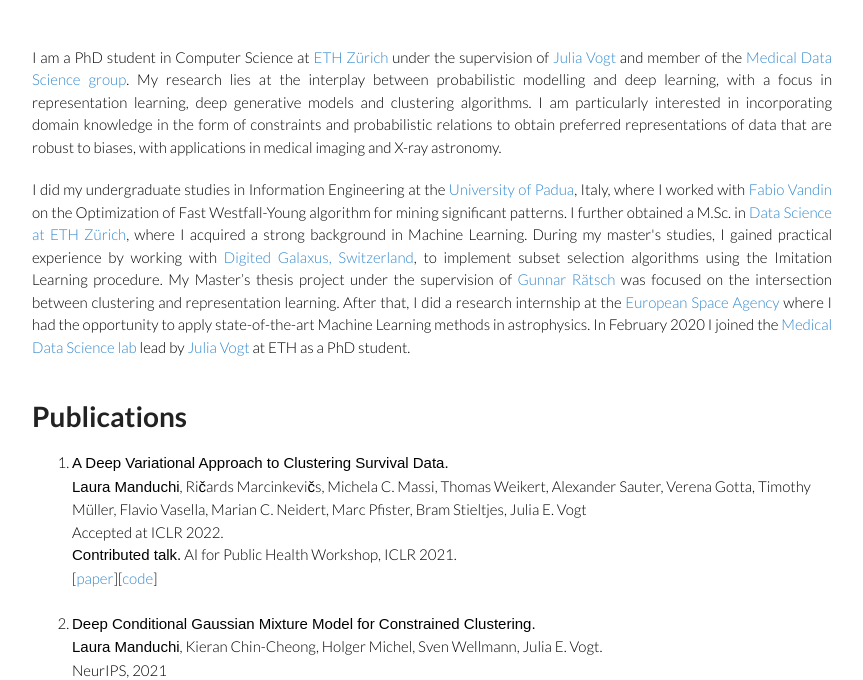
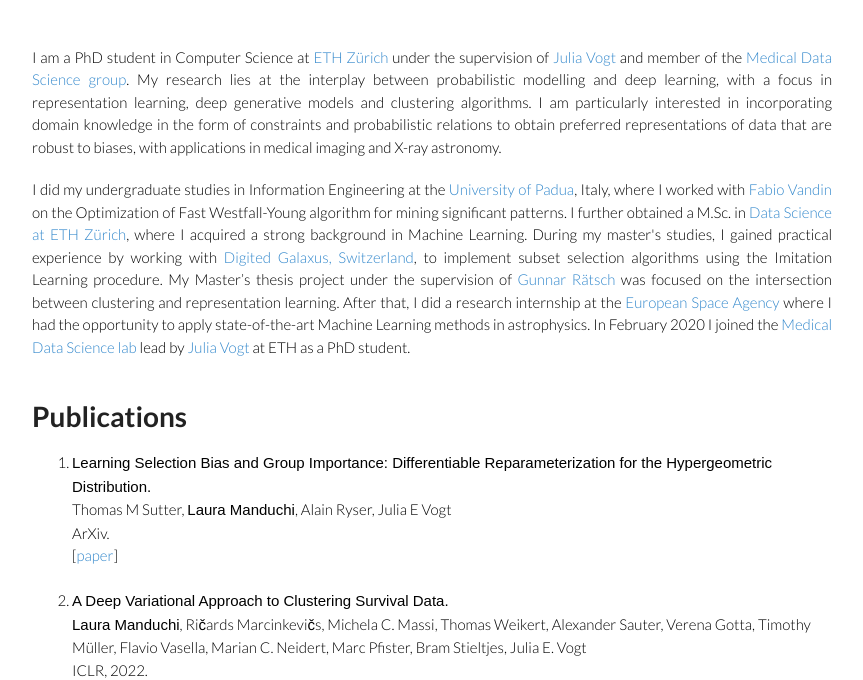
Before and after one commit to lauramanduchi/lauramanduchi.github.io, a plain HTML site: page index.html in a window 1280 px wide. Shown: the part 265-945 px from the top of the page, without its empty margins (183-1046 px from the left). Drawn offline with Linux system fonts and the light colour scheme.

Commit message:
new talk

```diff
--- a/index.html
+++ b/index.html
@@ -51,11 +51,22 @@ I did my undergraduate studies in Information Engineering at the <a href="https:
 
 <!-- remove first <br> tag, otherwise there's a weird space -->
 
+<li> <b>Learning Selection Bias and Group Importance: Differentiable Reparameterization for the Hypergeometric Distribution.</b>
+    <br>
+     Thomas M Sutter, <b>Laura Manduchi</b>, Alain Ryser, Julia E Vogt
+    <br>
+    ArXiv.
+    <br>
+    [<a href="https://arxiv.org/abs/2203.01629">paper</a>]
+</li>
+
+<br>
+
 <li> <b>A Deep Variational Approach to Clustering Survival Data.</b>
 <br>
 <b>Laura Manduchi</b>, Ričards Marcinkevičs, Michela C. Massi, Thomas Weikert, Alexander Sauter, Verena Gotta, Timothy Müller, Flavio Vasella, Marian C. Neidert, Marc Pfister, Bram Stieltjes, Julia E. Vogt
 <br>
-Accepted at ICLR 2022.
+ICLR, 2022.
 <br>
 <b>Contributed talk.</b> AI for Public Health Workshop, ICLR 2021.
 <br>
@@ -101,6 +112,8 @@ ACM CHIL 2021 and ML4H Workshop, NeurIPS 2019.
 
 <h1> Invited Talks </h1>
 <ul>
+    <li> <i>May 2022</i>: "Incorporating domain knowledge in deep generative models for weakly supervised clustering" <a href="https://stanford-medai.github.io">medAI talk series</a> at Stanford University. See video <a href="https://www.youtube.com/watch?v=6gxRghUCXZU">here</a>.
+        <br>
   <li> <i>December 2021</i>: "Deep Variational Approaches for Weakly Supervised Clustering" <a href="https://thomasgaertner.org">Thomas Gärtner's lab</a> at the TU Wien.
     <br>
   <li> <i>May 2021</i>: "A Deep Variational Approach to Clustering Survival Data" <a href="https://www.zurich.ibm.com">IBM research</a> (Zurich, Switzerland)
```
